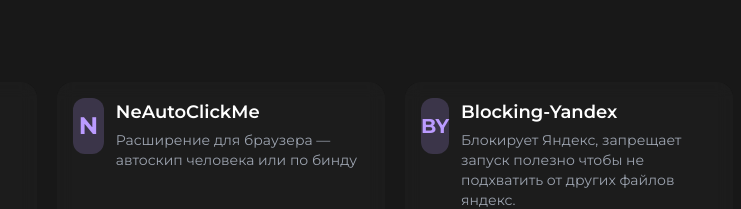
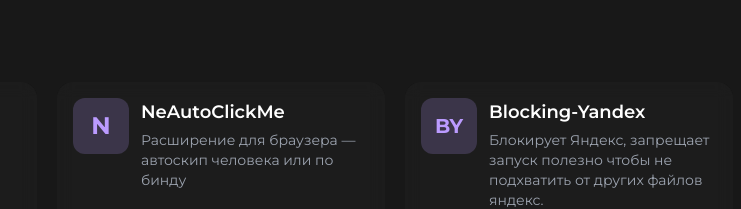
Before and after one commit to Txxicu/txxicu.github.io, a plain HTML site: page index.html in a window 1280 px wide. Shown: the part 540-749 px from the top of the page, 419-1160 px from the left. Drawn offline with nearby package versions, Linux system fonts and the light colour scheme; a web font is replaced by a local one.

Commit message:
Add flex-shrink-0 class to images and divs

```diff
--- a/index.html
+++ b/index.html
@@ -201,8 +201,8 @@
       <!-- LoLauncher -->
       <div class="card p-4 flex flex-col gap-3">
         <div class="flex gap-3 items-start">
-          <img src="https://raw.githubusercontent.com/Txxicu/LoLauncher/refs/heads/main/images/logo.png"
-               class="w-14 h-14 rounded-xl object-cover" alt="LoLauncher">
+<img src="https://raw.githubusercontent.com/Txxicu/LoLauncher/refs/heads/main/images/logo.png"
+     class="w-14 h-14 rounded-xl object-cover flex-shrink-0" alt="LoLauncher">
           <div>
             <h3 class="font-semibold text-lg">LoLauncher</h3>
             <p class="text-sm text-gray-400 mt-1">Удобный и лёгкий Minecraft лаунчер</p>
@@ -218,9 +218,9 @@
       <!-- NeAutoClickMe -->
       <div class="card p-4 flex flex-col gap-3">
         <div class="flex gap-3 items-start">
-          <div class="w-14 h-14 rounded-xl bg-[#BB9BFF]/20 flex items-center justify-center text-2xl font-bold text-[#BB9BFF]">
-            N
-          </div>
+<div class="w-14 h-14 rounded-xl bg-[#BB9BFF]/20 flex items-center justify-center text-2xl font-bold text-[#BB9BFF] flex-shrink-0">
+  N
+</div>
           <div>
             <h3 class="font-semibold text-lg">NeAutoClickMe</h3>
             <p class="text-sm text-gray-400 mt-1">Расширение для браузера — автоскип человека или по бинду</p>
@@ -236,9 +236,9 @@
       <!-- Blocking-Yandex -->
       <div class="card p-4 flex flex-col gap-3">
         <div class="flex gap-3 items-start">
-          <div class="w-14 h-14 rounded-xl bg-[#BB9BFF]/20 flex items-center justify-center text-xl font-bold text-[#BB9BFF]">
-            BY
-          </div>
+<div class="w-14 h-14 rounded-xl bg-[#BB9BFF]/20 flex items-center justify-center text-xl font-bold text-[#BB9BFF] flex-shrink-0">
+  BY
+</div>
           <div>
             <h3 class="font-semibold text-lg">Blocking-Yandex</h3>
             <p class="text-sm text-gray-400 mt-1">Блокирует Яндекс, запрещает запуск полезно чтобы не подхватить от других файлов яндекс.</p>
```
